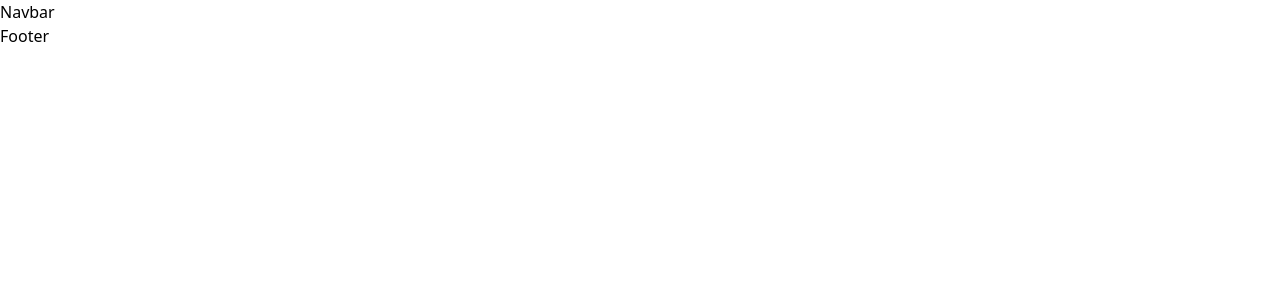
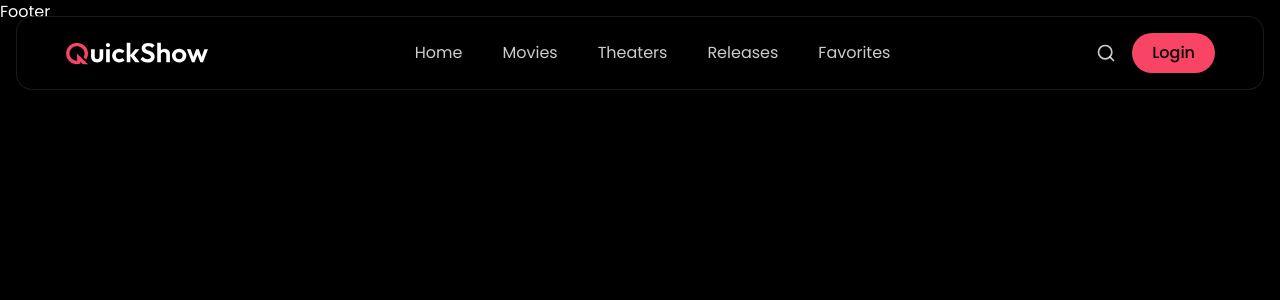
Before and after one commit to Manish01137/MovieTicket-Full-stack-Project-MERN, a React (Vite) app in the folder client/: page /favorite in a window 1280 px wide. Shown: the top 300 px of the page. Built offline with nearby package versions, Linux system fonts and the light colour scheme.

Commit message:
Navbar Done

```diff
--- a/client/package.json
+++ b/client/package.json
@@ -11,6 +11,7 @@
   },
   "dependencies": {
     "@tailwindcss/vite": "^4.1.18",
+    "framer-motion": "^12.31.0",
     "lucide-react": "^0.563.0",
     "react": "^19.2.0",
     "react-dom": "^19.2.0",
--- a/client/src/components/Navbar.jsx
+++ b/client/src/components/Navbar.jsx
@@ -1,10 +1,97 @@
-import React from 'react'
+/* eslint-disable no-unused-vars */
+import React, { useState } from 'react'
+import { Link } from 'react-router-dom'
+import { assets } from '../assets/assets'
+import { Menu, Search, X } from 'lucide-react'
+import { motion, AnimatePresence } from 'framer-motion'
+
+const navLinks = [
+  { name: 'Home', path: '/' },
+  { name: 'Movies', path: '/movies' },
+  { name: 'Theaters', path: '/' },
+  { name: 'Releases', path: '/' },
+  { name: 'Favorites', path: '/favorite' },
+]
 
 const Navbar = () => {
+  const [open, setOpen] = useState(false)
+
   return (
-    <div>
-      <h1>Navbar</h1>
-    </div>
+    <nav className="fixed top-0 left-0 w-full z-50">
+      {/* Glass Background */}
+      <div className="mx-4 mt-4 rounded-2xl backdrop-blur-xl bg-black/60 border border-white/10 shadow-lg">
+        <div className="flex items-center justify-between px-6 md:px-12 py-4">
+
+          {/* Logo */}
+          <Link to="/" className="flex items-center gap-2">
+            <img src={assets.logo} alt="logo" className="w-36" />
+          </Link>
+
+          {/* Desktop Menu */}
+          <div className="hidden md:flex items-center gap-10">
+            {navLinks.map((item, index) => (
+              <Link
+                key={index}
+                to={item.path}
+                className="relative text-white/80 hover:text-white transition group"
+              >
+                {item.name}
+                <span className="absolute left-0 -bottom-1 w-0 h-[2px] bg-primary transition-all duration-300 group-hover:w-full"></span>
+              </Link>
+            ))}
+          </div>
+
+          {/* Right Icons */}
+          <div className="flex items-center gap-4">
+            <Search className="hidden md:block w-5 h-5 text-white/80 hover:text-white cursor-pointer transition" />
+
+            <button className="px-5 py-2 rounded-full bg-primary text-black font-medium
+              hover:bg-primary-dull hover:scale-105 transition-all duration-300">
+              Login
+            </button>
+
+            {/* Mobile Menu Icon */}
+            <Menu
+              onClick={() => setOpen(true)}
+              className="md:hidden w-7 h-7 text-white cursor-pointer"
+            />
+          </div>
+        </div>
+      </div>
+
+      {/* Mobile Menu */}
+      <AnimatePresence>
+        {open && (
+          <motion.div
+            initial={{ opacity: 0, y: -20 }}
+            animate={{ opacity: 1, y: 0 }}
+            exit={{ opacity: 0, y: -20 }}
+            transition={{ duration: 0.3 }}
+            className="fixed inset-0 bg-black/80 backdrop-blur-lg z-50"
+          >
+            <div className="absolute top-6 right-6">
+              <X
+                onClick={() => setOpen(false)}
+                className="w-7 h-7 text-white cursor-pointer"
+              />
+            </div>
+
+            <div className="h-full flex flex-col items-center justify-center gap-8 text-xl font-medium">
+              {navLinks.map((item, index) => (
+                <Link
+                  key={index}
+                  to={item.path}
+                  onClick={() => setOpen(false)}
+                  className="text-white hover:text-primary transition"
+                >
+                  {item.name}
+                </Link>
+              ))}
+            </div>
+          </motion.div>
+        )}
+      </AnimatePresence>
+    </nav>
   )
 }
 
--- a/client/src/index.css
+++ b/client/src/index.css
@@ -1 +1,18 @@
+@import url('https://fonts.googleapis.com/css2?family=Outfit:wght@100..900&family=Poppins:ital,wght@0,100;0,200;0,300;0,400;0,500;0,600;0,700;0,800;0,900;1,100;1,200;1,300;1,400;1,500;1,600;1,700;1,800;1,900&display=swap');
 @import "tailwindcss";
+
+
+@theme{
+    --color-primary:#F84565;
+    --color-primary-dull:#D63854;
+}
+*{
+    font-family: "Poppins", sans-serif;
+    scrollbar-width: thin;
+    scrollbar-color: #787777 #1e1e1e;
+}
+
+body{
+    color: white;
+    background-color: black;
+}
```
Also changed, not shown: 1 other file (tests, documents, lock files or other folders).
